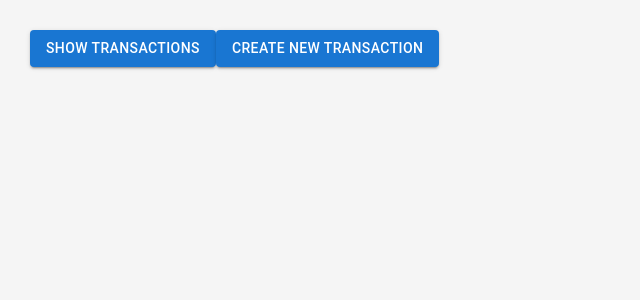
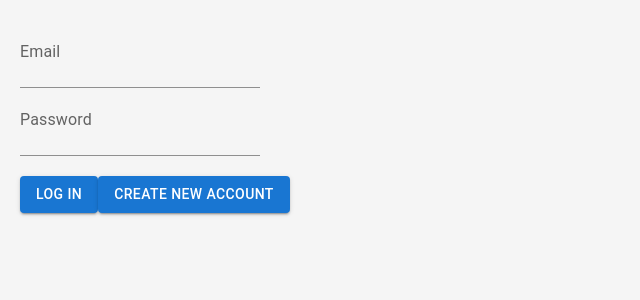
Before and after one commit to yeosrs/Spenvest, a React (Create React App) app in the folder frontend/: page / in a window 1280 px wide. Shown: the top 300 px of the page, without its empty margins (0-640 px from the left). Built offline with nearby package versions, Linux system fonts and the light colour scheme.

Commit message:
Login works

```diff
--- a/frontend/src/App.js
+++ b/frontend/src/App.js
@@ -1,13 +1,18 @@
-import React from "react";
+import React, { useState } from "react";
 import Login from "./Components/Login";
-import CreateNewUser from "./Components/CreateNewUser";
 import ExpenseList from "./Components/ExpenseList";
-import CreateNewTransaction from "./Components/CreateNewTransaction.js";
 
 function App() {
+  const [token, setToken] = useState();
+  const [email, setEmail] = useState();
+
+  if (!token) {
+    return <Login setToken={setToken} setEmail={setEmail} />;
+  }
+
   return (
     <div>
-      <ExpenseList/>
+      <ExpenseList token={token} email={email} />
     </div>
   );
 }
--- a/frontend/src/Components/CreateNewTransaction.js.js
+++ b/frontend/src/Components/CreateNewTransaction.js.js
@@ -58,7 +58,7 @@ const CreateNewTransaction = (props) => {
     try {
       const url = `http://localhost:5001/transactions`;
       const res = await axios.post(url, {
-        email: "test@test.com",
+        email: props.email,
         vendor_name: transactionState.vendor_name,
         trans_type: transactionState.trans_type,
         product_name: transactionState.product_name,
--- a/frontend/src/Components/ExpenseList.js
+++ b/frontend/src/Components/ExpenseList.js
@@ -1,9 +1,8 @@
 import React, { useState } from "react";
 import ExpenseCard from "./ExpenseCard";
 import axios from "axios";
-import { Button, Typography, Modal, Box } from "@mui/material";
+import { Button, Modal, Box } from "@mui/material";
 import CreateNewTransaction from "./CreateNewTransaction.js";
-import CreateNewUser from "./CreateNewUser";
 
 const style = {
   position: "absolute",
@@ -23,10 +22,14 @@ const ExpenseList = (props) => {
   const handleOpen = () => setOpen(true);
   const handleClose = () => setOpen(false);
 
+  console.log("Props token " + props.token);
+  console.log("Props email " + props.email);
+
   const getUsersTransactions = async () => {
     let res = null;
     try {
-      const url = `http://localhost:5001/transactions/test@test.com/`;
+      const url = `http://localhost:5001/transactions/${props.email}/`;
+      console.log(url)
       res = await axios.get(url);
       setCards(res.data);
     } catch (err) {
@@ -47,7 +50,7 @@ const ExpenseList = (props) => {
       </Button>
       <Modal open={open} onClose={handleClose}>
         <Box sx={style}>
-          <CreateNewTransaction />
+          <CreateNewTransaction token = {props.token} email= {props.email}/>
         </Box>
       </Modal>
       {display}
--- a/frontend/src/Components/Login.js
+++ b/frontend/src/Components/Login.js
@@ -1,5 +1,6 @@
 import React, { useReducer } from "react";
 import { Button, TextField } from "@mui/material/";
+import PropTypes from "prop-types";
 const axios = require("axios");
 
 // get imput
@@ -25,7 +26,7 @@ const loginReducer = (loginState, action) => {
   }
 };
 
-const Login = (props) => {
+const Login = ({ setToken, setEmail }) => {
   const [loginState, loginDispatcher] = useReducer(loginReducer, {
     email: "",
     password: "",
@@ -38,7 +39,8 @@ const Login = (props) => {
         email: loginState.email,
         password: loginState.password,
       });
-      console.log(res);
+      setToken(res.data.accessToken);
+      setEmail(res.data.email);
     } catch (err) {
       console.log(err);
     }
@@ -77,5 +79,8 @@ const Login = (props) => {
     </>
   );
 };
+Login.propTypes = {
+  setToken: PropTypes.func.isRequired,
+};
 
 export default Login;
```
Also changed, not shown: 1 other file (tests, documents, lock files or other folders).
